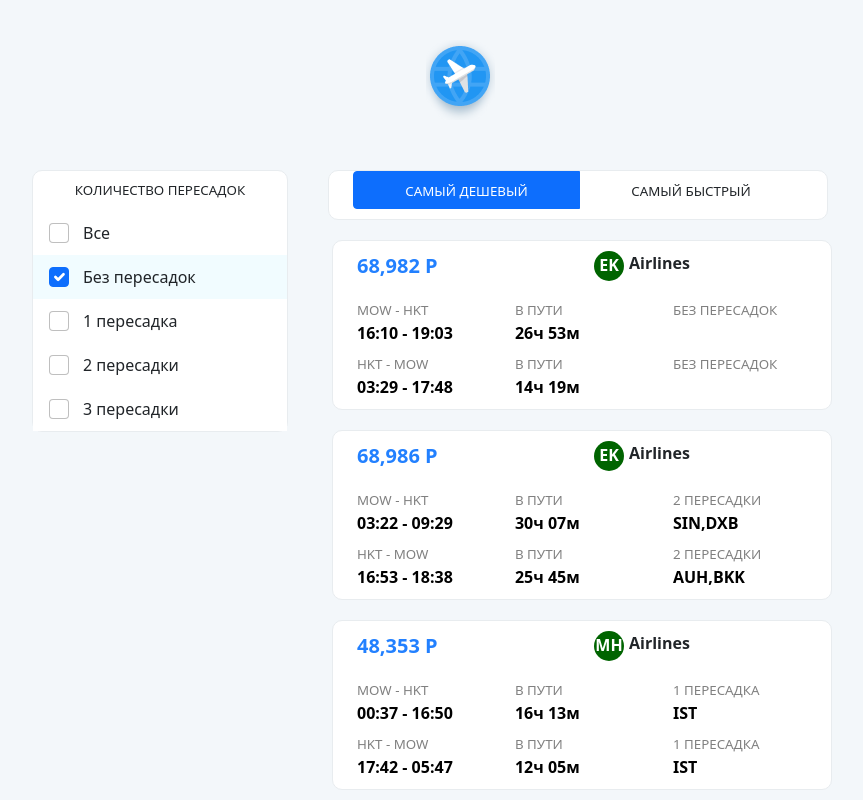
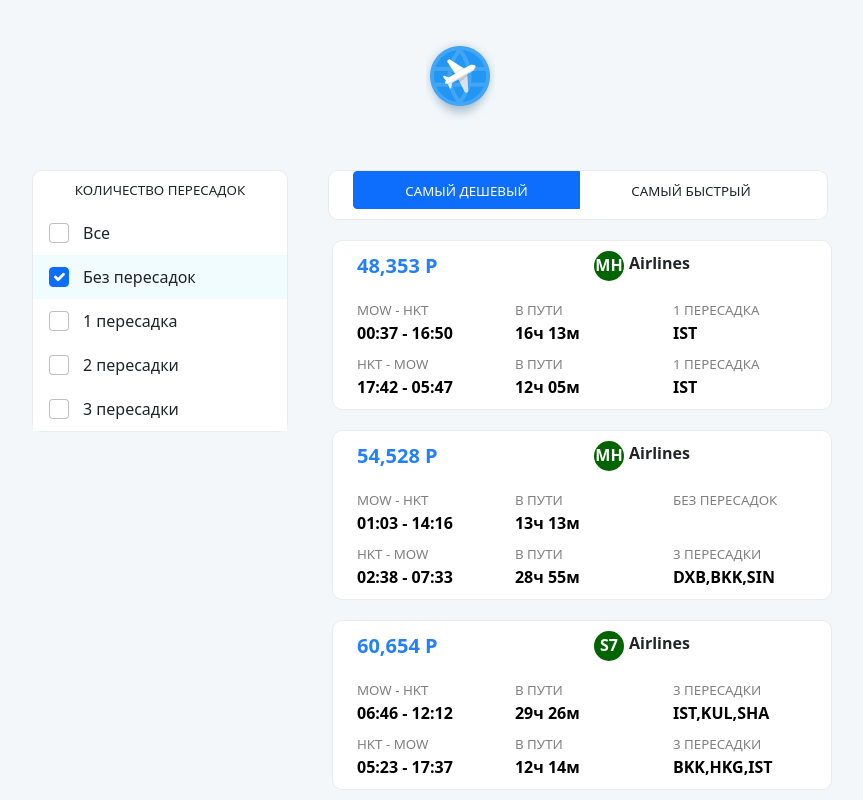
Before and after one commit to LLPeterX/hexlet-aviasales, a React (Create React App) app: page / in a window 1280 px wide. Shown: the top 800 px of the page, without its empty margins (180-1043 px from the left). Built offline with nearby package versions, Linux system fonts and the light colour scheme.

Commit message:
sorting tickets in App

```diff
--- a/src/App.tsx
+++ b/src/App.tsx
@@ -7,6 +7,8 @@ import ITransferFilter from './types/transferFilter';
 import Loader from './components/Loader'
 import useGetTickets from './hooks/useGetTickets';
 import AllTickets from './components/AllTickets';
+import { ITicket } from './types/ITicket';
+//import { sortBy } from 'lodash';
 
 
 const initialStops: ITransferFilter = {
@@ -20,9 +22,10 @@ const initialStops: ITransferFilter = {
 
 function App() {
   // state for switch price/speed
-  const [routeFilter, setRouteFilter] = useState('price'); // 'price' or 'speed'
+  const [order, setOrder] = useState('price'); // 'price' or 'speed'
   //state for transfers/transshipment
-  const [transfers, setTransfers] = useState(initialStops);
+  const [stops, setStops] = useState(initialStops);
+  const [showTickets, setShowTickets] = useState<ITicket[]>([]);
 
   // get data from server
   const [allTickets, isLoading] = useGetTickets();
@@ -35,16 +38,16 @@ function App() {
   const handleSortBy = (filter: string) => {
     console.log('set filter to', filter);
 
-    setRouteFilter(filter);
+    setOrder(filter);
   }
 
   // Обработка переключения количества пересадок
   // count: 'all' - Все пересадки, или строки '0' (без пересадок), '1', '2', '3'
   const handleFilterBy = (count: string) => {
-    const newTrans: ITransferFilter = { ...transfers };
+    const newTrans: ITransferFilter = { ...stops };
     switch (count) {
       case 'all':
-        newTrans['all'] = !transfers['all'];
+        newTrans['all'] = !stops['all'];
         if (newTrans['all']) {
           // when on, turn on any other chekboxes
           newTrans['0'] = newTrans['1'] = newTrans['2'] = newTrans['3'] = true;
@@ -58,7 +61,7 @@ function App() {
       case '2':
       case '3':
         newTrans['all'] = false;
-        newTrans[count] = !transfers[count];
+        newTrans[count] = !stops[count];
         break;
       default:
         return;
@@ -66,8 +69,26 @@ function App() {
     if (!Object.values(newTrans).some(v => v)) {
       newTrans['0'] = true;
     }
-    setTransfers(newTrans);
+    setStops(newTrans);
   }
+
+  // redraw when change oreder
+  React.useEffect(() => {
+    if (order === 'price') {
+      // sort by price
+      console.log('--sort by price');
+      setShowTickets(allTickets.sort((a: ITicket, b: ITicket) => a.price - b.price))
+    } else {
+      // sort by duration (ticket.segment[0].duration)
+      console.log('--sort by duration');
+
+      setShowTickets(allTickets.sort((a: ITicket, b: ITicket) => a.segments[0].duration - b.segments[0].duration))
+    }
+    console.log('--sorted:', showTickets);
+
+
+  }, [order, allTickets])
+
 
   if (isLoading) {
     return <Loader />
@@ -83,22 +104,20 @@ function App() {
       <div className="row">
         <div className="col-4">
           <TransferSelector
-            transfers={transfers}
+            transfers={stops}
             onSelectTransfers={handleFilterBy}
 
           />
         </div>
         <div className="col-8">
           <Controls
-            active={routeFilter}
+            active={order}
             setActive={handleSortBy}
 
           />
 
           <div>
-            <AllTickets tickets={allTickets} />
-            {/* <Ticket />
-            <Ticket /> */}
+            {showTickets.length && <AllTickets tickets={showTickets} />}
           </div>
         </div>
       </div>
--- a/src/hooks/useGetTickets.ts
+++ b/src/hooks/useGetTickets.ts
@@ -1,7 +1,6 @@
 import { useEffect, useState } from "react";
 import { ITicket } from '../types/ITicket'
-//import _ from 'lodash';
-//import { ICarrier } from "../types/ICarrier";
+//import ITransferFilter from '../types/transferFilter'
 
 /*
 Хук получения данных с сервера
@@ -13,9 +12,11 @@ type IReturnType = [
 ];
 
 
+//export default function useGetTickets(order: string, filter: ITransferFilter): IReturnType {
 export default function useGetTickets(): IReturnType {
   const [allTickets, setAllTickets] = useState<ITicket[]>([]);
   const [isLoading, setIsLoading] = useState<boolean>(true);
+  //const [sortedTickets, setSortedTickets] = useState<ITicket[]>([]);
 
   async function fetchTickets() {
     // get searchId
@@ -45,8 +46,8 @@ export default function useGetTickets(): IReturnType {
     //const groupedByCarrier: ICarrier = _.groupBy(tickets, (item) => item.carrier);
     //console.log(groupedByCarrier);
 
-    setAllTickets(tickets.slice(0, 10));
-    //setGroupedTickets(groupedByCarrier);
+    //setAllTickets(tickets);
+    setAllTickets(tickets.slice(0, 5));
     setIsLoading(false);
   } // fetchTickets
 
@@ -58,6 +59,16 @@ export default function useGetTickets(): IReturnType {
     // eslint-disable-next-line
   }, []);
 
+  //console.log('sorting by ', order);
+  // if (order === 'price') {
+  //   // sort by price
+  //   setSortedTickets(state => state.sort((a: ITicket, b: ITicket) => a.price - b.price))
+  // } else {
+  //   // sort by duration (ticket.segment[0].duration)
+  //   setSortedTickets(state => state.sort((a: ITicket, b: ITicket) => a.segments[0].duration - b.segments[0].duration))
+  // }
+
+
 
   return [allTickets, isLoading];
 
```
